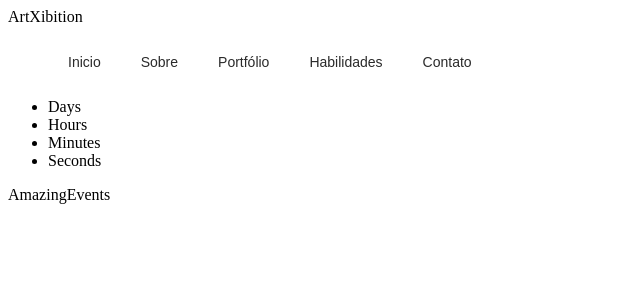
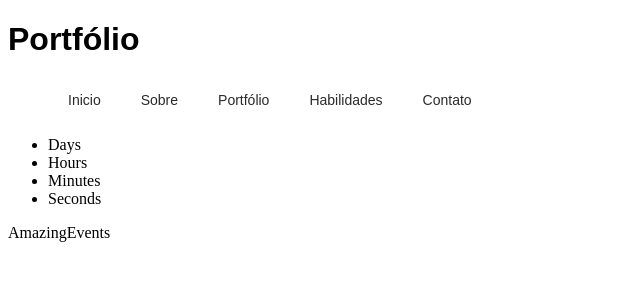
Before and after one commit to Rafael-doctom/project-test, a Next.js app in the folder project/: page / in a window 1280 px wide. Shown: the top 300 px of the page, without its empty margins (0-640 px from the left). Built offline with nearby package versions, Linux system fonts and the light colour scheme.

Commit message:
add new style

```diff
--- a/project/src/components/Header/ProfileImage.js
+++ b/project/src/components/Header/ProfileImage.js
@@ -1,10 +1,16 @@
 import React from 'react';
 
-
-export default function ProfileImage(){
-    return(
+// importStyles
+import styled from 'styled-components'
+const TitleProfile = styled.h1`
+    font-family: 'Poppins', sans-serif;
+`
+export default function ProfileImage() {
+    return (
         <>
-            ArtXibition
+            <TitleProfile>
+                Portfólio
+            </TitleProfile>
         </>
     )
 }
```
